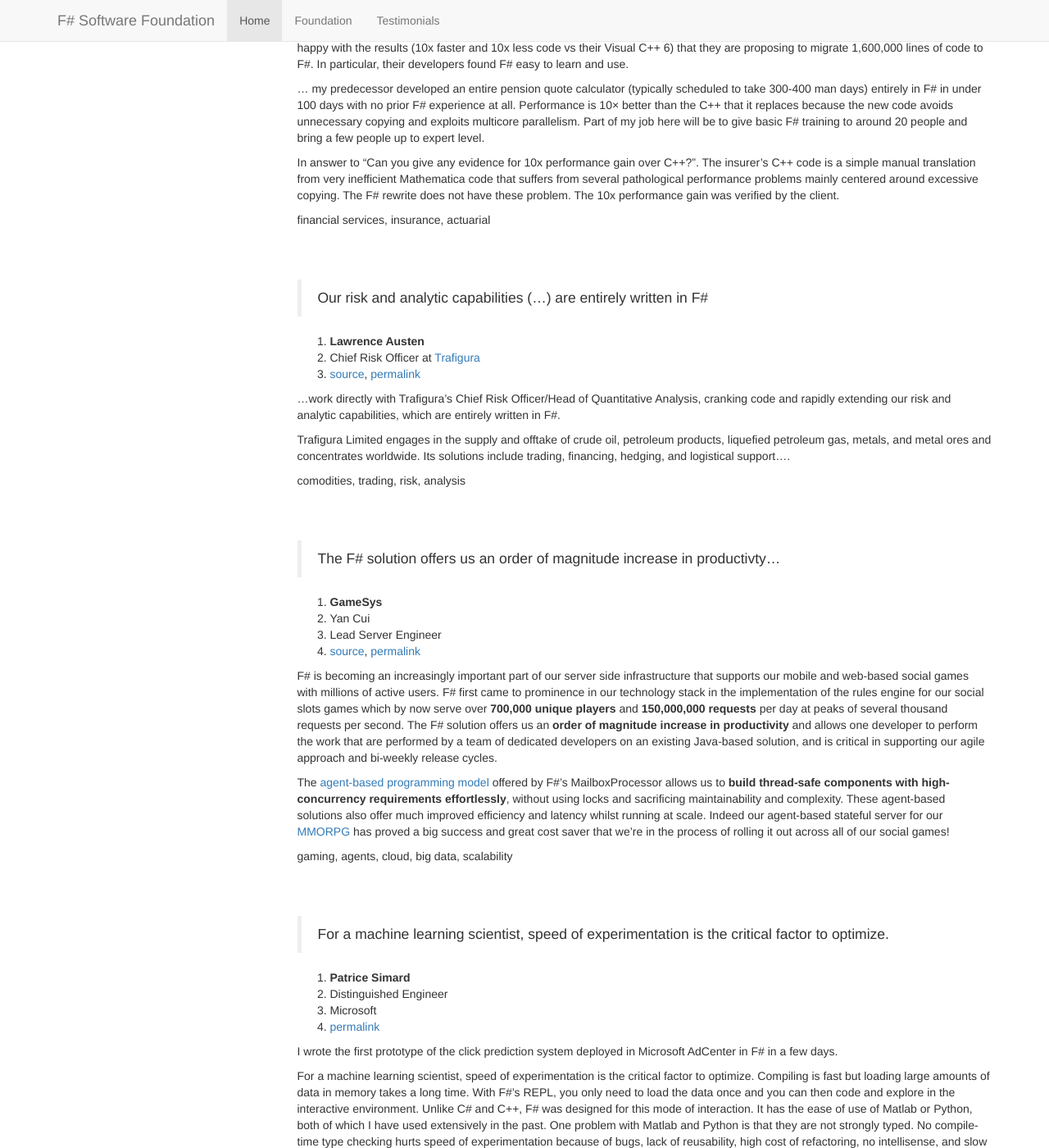
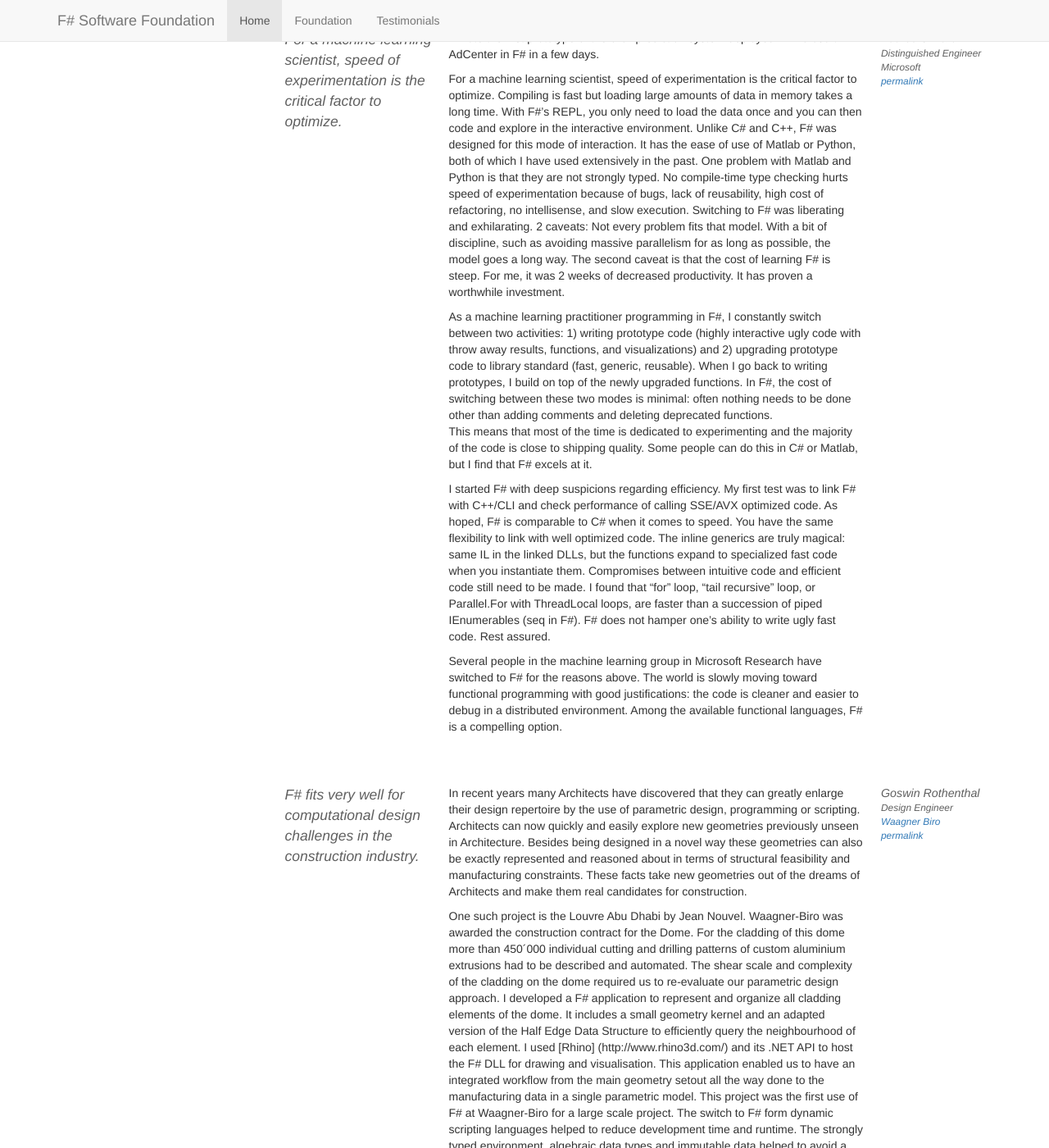
Before and after one commit to fsharp/fsharp.org, a Jekyll site: the page built from testimonials/index.md, in a window 1280 px wide and 1400 px high, scrolled down 3622 px. Shown: the whole window at 82% size. Built offline with Jekyll 4.4.1, drawn with Linux system fonts in a browser that asks for light colours; nearby versions of some CDN libraries; some web fonts are replaced; comment, search, counter and statistics services are not loaded; some of the changed text lies outside the part shown.

Commit message:
update testimonials layout

```diff
--- a/testimonials/index.md
+++ b/testimonials/index.md
@@ -39,18 +39,6 @@
 the content (so please add some, even though they are not used at the moment).
 
 -->
-
-> F# fits very well for computational design challenges in the construction industry.
-
-1. **Goswin Rothenthal**
-2. Design Engineer
-3. [Waagner Biro](http://www.waagner-biro.com/en/company/news-press/news/oriental-jewel-by-waagner-biro-the-domed-roof-of-the-louvre-abu-dhabi)
-
-In recent years many Architects have discovered that they can greatly enlarge their design repertoire by the use of parametric design, programming or scripting. Architects can now quickly and easily explore new geometries previously unseen in Architecture. Besides being designed in a novel way these geometries can also be exactly represented and reasoned about in terms of structural feasibility and manufacturing constraints. These facts take new geometries out of the dreams of Architects and make them real candidates for construction.
-
-One such project is the Louvre Abu Dhabi by Jean Nouvel. Waagner-Biro was awarded the construction contract for the Dome. For the cladding of this dome more than 450´000 individual cutting and drilling patterns of custom aluminium extrusions had to be described and automated.  The shear scale and complexity of the cladding on the dome required us to re-evaluate our parametric design approach. I developed a F# application to represent and organize all cladding elements of the dome. It includes a small geometry kernel and an adapted version of the Half Edge Data Structure to efficiently query the neighbourhood of each element. I used [Rhino] (http://www.rhino3d.com/) and its .NET API to host the F# DLL for drawing and visualisation. This application enabled us to have an integrated workflow from the main geometry setout  all the way done to the manufacturing data in a single parametric model. This project was the first use of F# at Waagner-Biro for a large scale project. The switch to F# form dynamic scripting languages helped to reduce development time and runtime. The strongly typed environment, algebraic data types and immutable data helped to avoid a whole range of bugs and fits well the domain of generating static 3d geometry. I see great potential for F# to be used as scripting languages in CAD, especially since most big CAD packages do already offer a .NET API.
-
-<div class="keywords">geometry, CAD, construction industry, Rhino</div>
 
 
 <a id="kaggle-1" > </a>
@@ -312,6 +300,24 @@
 is a compelling option.
 
 <div class="keywords">advertising, machine learning, data science, statistics, predication</div>
+
+<a id="goswin-1" > </a>
+---
+
+> F# fits very well for computational design challenges in the construction industry.
+
+1. **Goswin Rothenthal**
+2. Design Engineer
+3. [Waagner Biro](http://www.waagner-biro.com/en/company/news-press/news/oriental-jewel-by-waagner-biro-the-domed-roof-of-the-louvre-abu-dhabi)
+4. [permalink](#goswin-1)
+
+In recent years many Architects have discovered that they can greatly enlarge their design repertoire by the use of parametric design, programming or scripting. Architects can now quickly and easily explore new geometries previously unseen in Architecture. Besides being designed in a novel way these geometries can also be exactly represented and reasoned about in terms of structural feasibility and manufacturing constraints. These facts take new geometries out of the dreams of Architects and make them real candidates for construction.
+
+One such project is the Louvre Abu Dhabi by Jean Nouvel. Waagner-Biro was awarded the construction contract for the Dome. For the cladding of this dome more than 450´000 individual cutting and drilling patterns of custom aluminium extrusions had to be described and automated.  The shear scale and complexity of the cladding on the dome required us to re-evaluate our parametric design approach. I developed a F# application to represent and organize all cladding elements of the dome. It includes a small geometry kernel and an adapted version of the Half Edge Data Structure to efficiently query the neighbourhood of each element. I used [Rhino] (http://www.rhino3d.com/) and its .NET API to host the F# DLL for drawing and visualisation. This application enabled us to have an integrated workflow from the main geometry setout  all the way done to the manufacturing data in a single parametric model. This project was the first use of F# at Waagner-Biro for a large scale project. The switch to F# form dynamic scripting languages helped to reduce development time and runtime. The strongly typed environment, algebraic data types and immutable data helped to avoid a whole range of bugs and fits well the domain of generating static 3d geometry. I see great potential for F# to be used as scripting languages in CAD, especially since most big CAD packages do already offer a .NET API.
+
+<div class="keywords">geometry, CAD, construction industry, Rhino</div>
+
+
 
 <a id="lemball-1" > </a>
 ---
```
Also changed, not shown: other parts of testimonials/index.md (+1 -1 lines).
